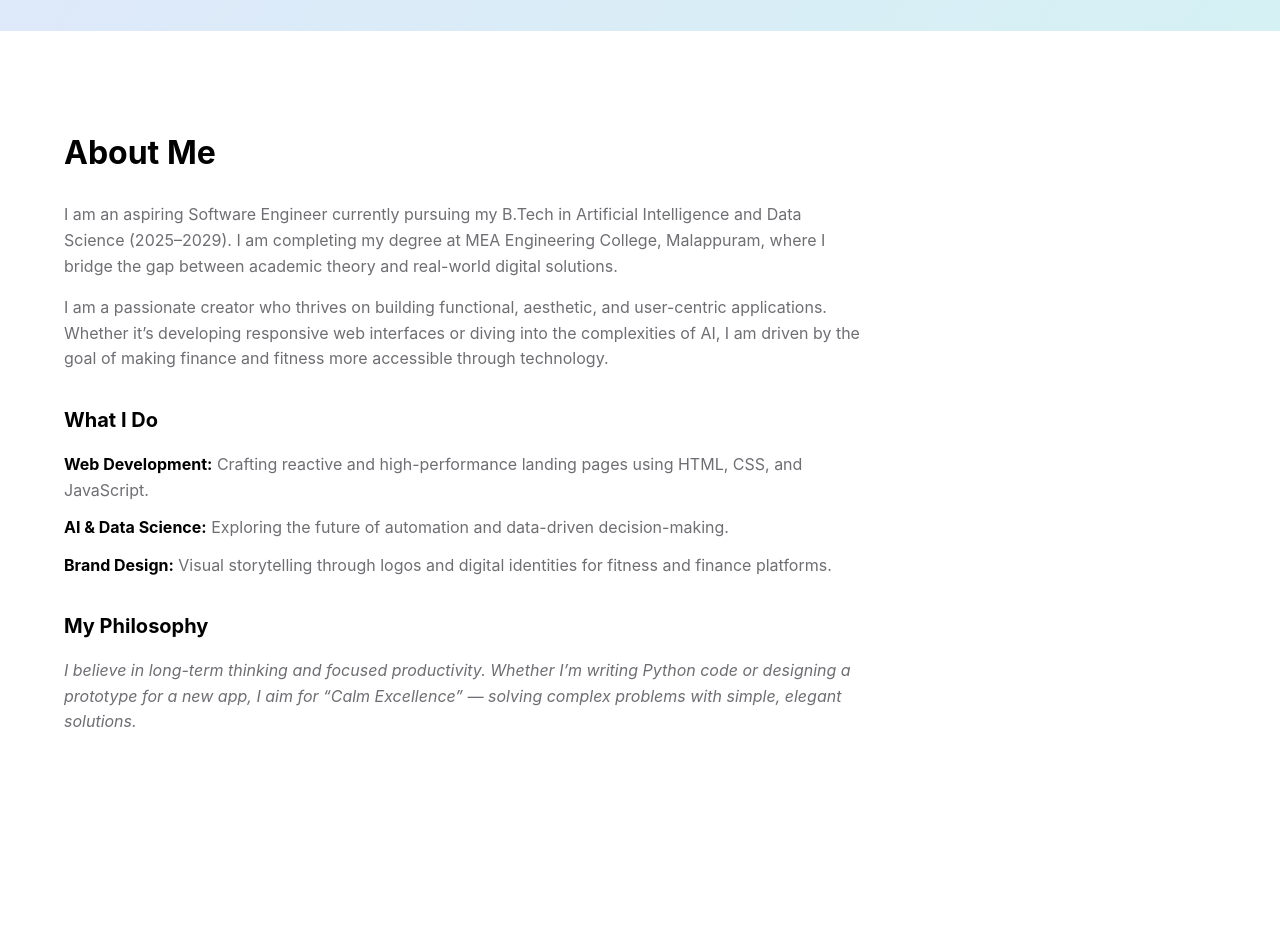
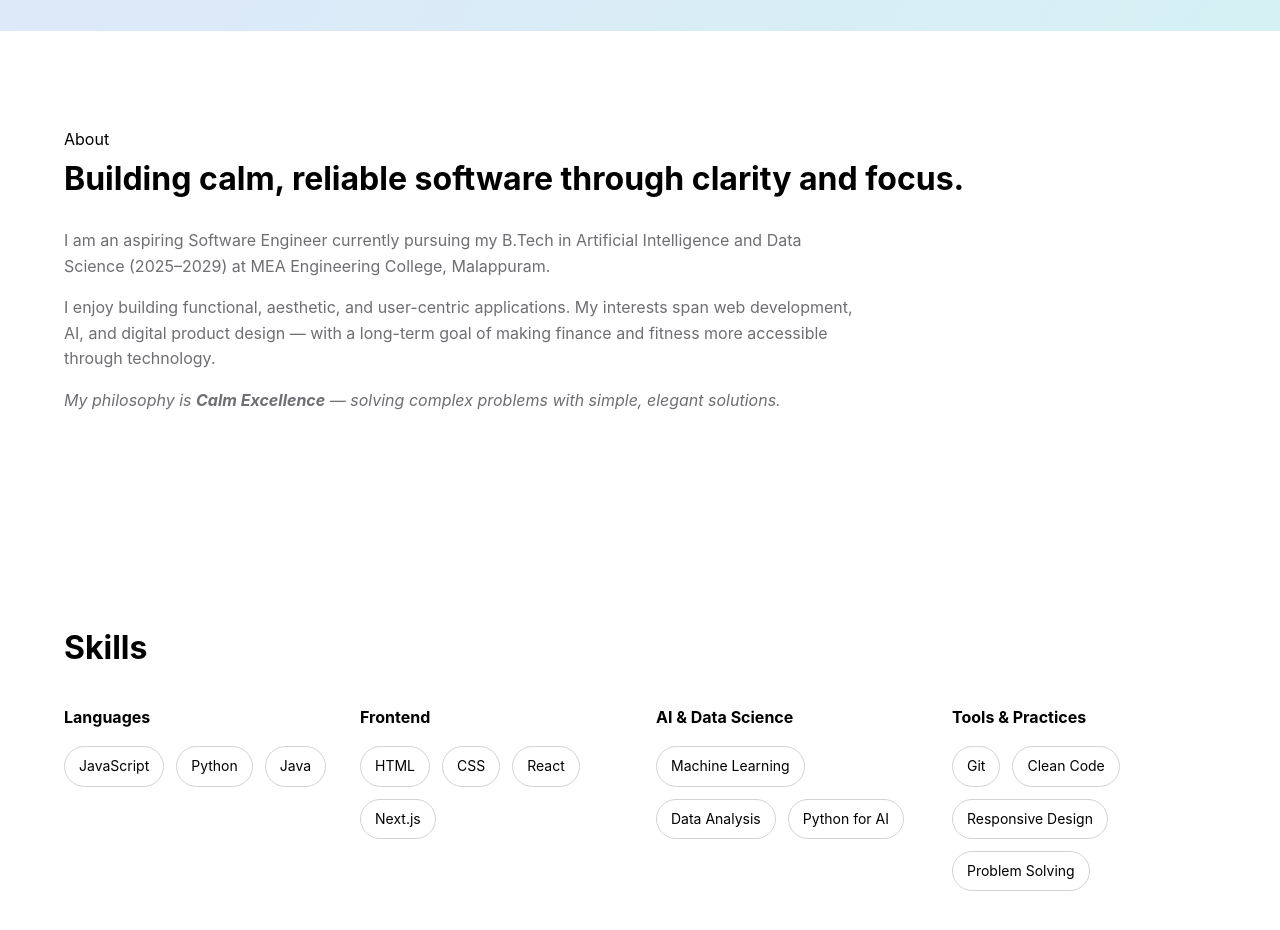
Before and after one commit to iimr4n/portfolio-js, a Next.js app: page / in a window 1280 px wide. Shown: the part 580-1510 px from the top of the page. Built offline with nearby package versions, Linux system fonts and the light colour scheme.

Commit message:
Update About.jsx

```diff
--- a/components/About.jsx
+++ b/components/About.jsx
@@ -1,48 +1,29 @@
 export default function About() {
   return (
-    <section id="about" className="about">
+    <section className="about editorial-section">
       <div className="container">
-        <h3>About Me</h3>
+        <span className="section-label">About</span>
+
+        <h3 className="section-title">
+          Building calm, reliable software through clarity and focus.
+        </h3>
 
         <p>
           I am an aspiring Software Engineer currently pursuing my B.Tech in
-          Artificial Intelligence and Data Science (2025–2029). I am completing
-          my degree at MEA Engineering College, Malappuram, where I bridge the gap
-          between academic theory and real-world digital solutions.
+          Artificial Intelligence and Data Science (2025–2029) at MEA Engineering
+          College, Malappuram.
         </p>
 
         <p>
-          I am a passionate creator who thrives on building functional,
-          aesthetic, and user-centric applications. Whether it’s developing
-          responsive web interfaces or diving into the complexities of AI, I am
-          driven by the goal of making finance and fitness more accessible
+          I enjoy building functional, aesthetic, and user-centric applications.
+          My interests span web development, AI, and digital product design —
+          with a long-term goal of making finance and fitness more accessible
           through technology.
         </p>
 
-        <h4>What I Do</h4>
-
-        <ul className="about-list">
-          <li>
-            <strong>Web Development:</strong> Crafting reactive and
-            high-performance landing pages using HTML, CSS, and JavaScript.
-          </li>
-          <li>
-            <strong>AI & Data Science:</strong> Exploring the future of
-            automation and data-driven decision-making.
-          </li>
-          <li>
-            <strong>Brand Design:</strong> Visual storytelling through logos and
-            digital identities for fitness and finance platforms.
-          </li>
-        </ul>
-
-        <h4>My Philosophy</h4>
-
         <p className="philosophy">
-          I believe in long-term thinking and focused productivity. Whether I’m
-          writing Python code or designing a prototype for a new app, I aim for
-          <em> “Calm Excellence”</em> — solving complex problems with simple,
-          elegant solutions.
+          My philosophy is <strong>Calm Excellence</strong> — solving complex
+          problems with simple, elegant solutions.
         </p>
       </div>
     </section>
```
